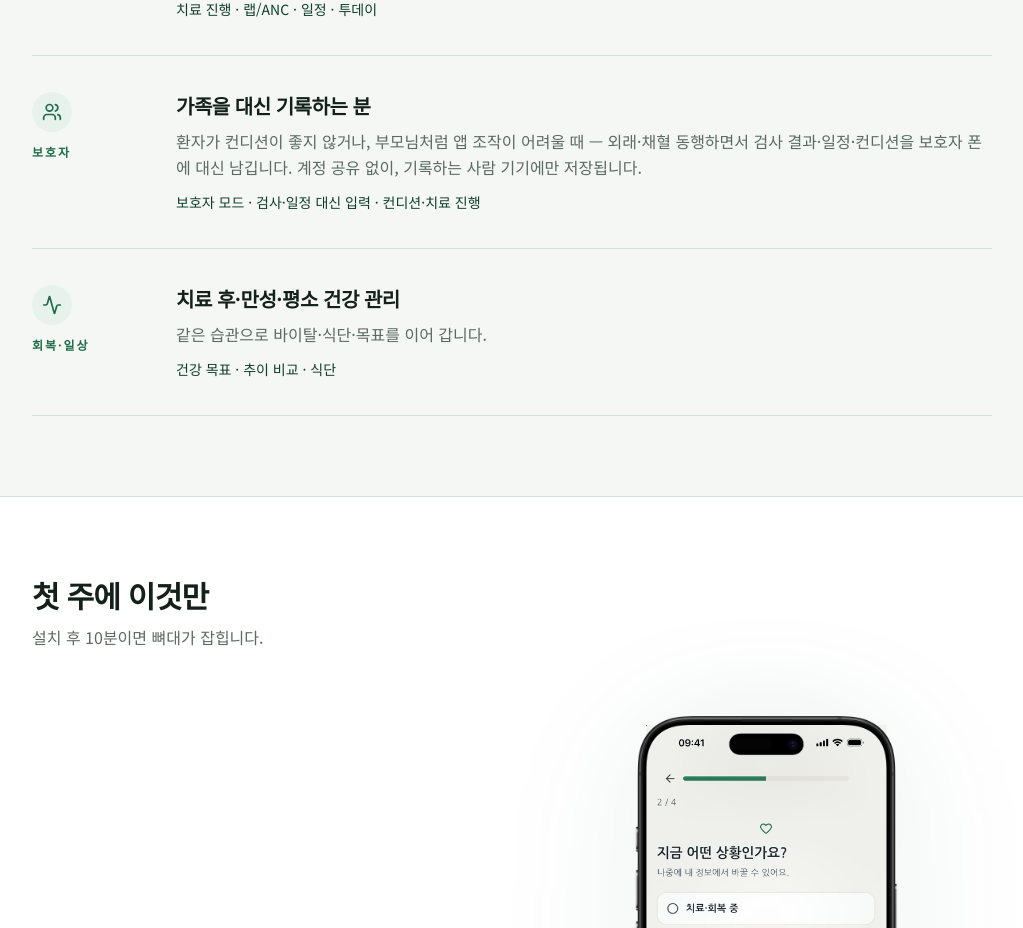
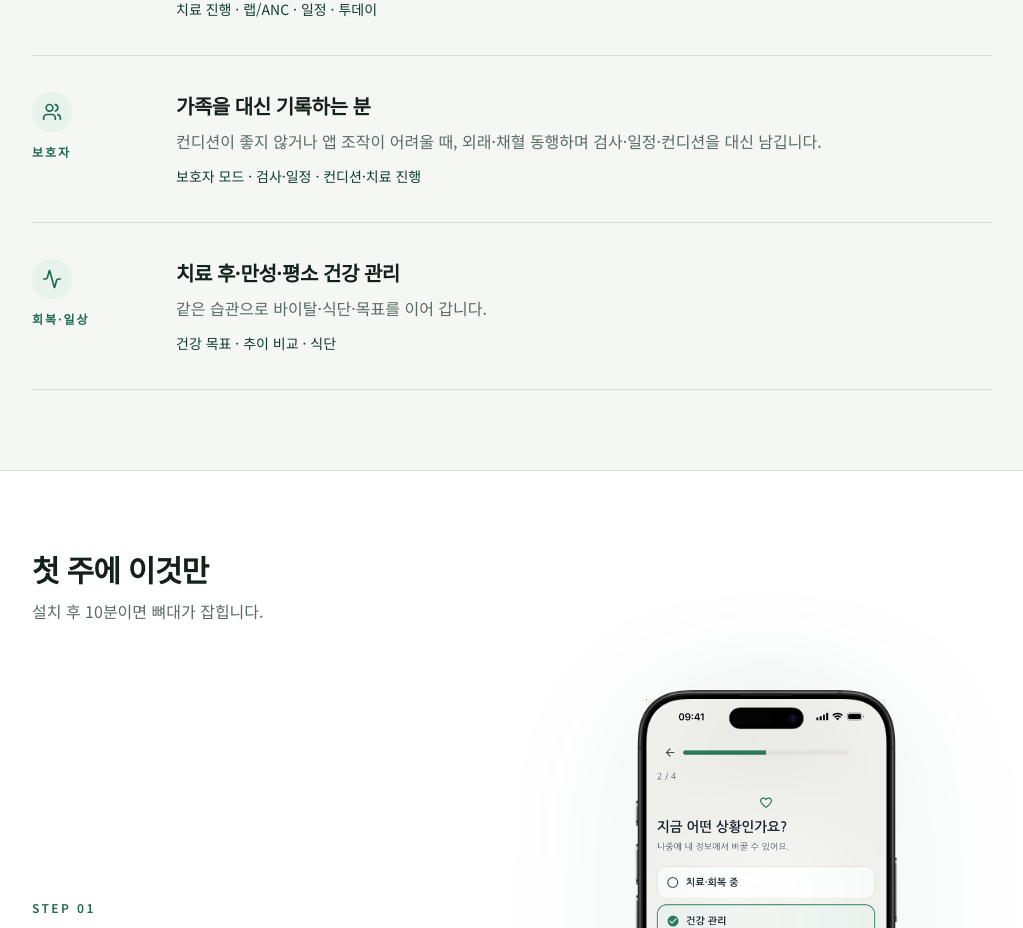
Before and after one commit to Hoon-Chang/barem-site, a Next.js app: page /barem-site/ in a window 1280 px wide. Shown: the part 980-1908 px from the top of the page, without its empty margins (128-1151 px from the left). Built offline with nearby package versions, Linux system fonts and the light colour scheme.

Commit message:
Shorten the caregiver who-it's-for copy on the homepage.

```diff
--- a/src/app/page.tsx
+++ b/src/app/page.tsx
@@ -31,8 +31,8 @@ const forWhom = [
     icon: Users,
     label: "보호자",
     title: "가족을 대신 기록하는 분",
-    body: "환자가 컨디션이 좋지 않거나, 부모님처럼 앱 조작이 어려울 때 — 외래·채혈 동행하면서 검사 결과·일정·컨디션을 보호자 폰에 대신 남깁니다. 계정 공유 없이, 기록하는 사람 기기에만 저장됩니다.",
-    uses: "보호자 모드 · 검사·일정 대신 입력 · 컨디션·치료 진행",
+    body: "컨디션이 좋지 않거나 앱 조작이 어려울 때, 외래·채혈 동행하며 검사·일정·컨디션을 대신 남깁니다.",
+    uses: "보호자 모드 · 검사·일정 · 컨디션·치료 진행",
   },
   {
     icon: Activity,
```
Also changed, not shown: 9 other files (tests, documents, lock files or other folders).
